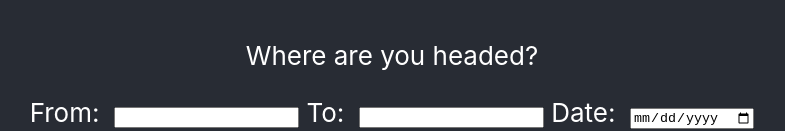
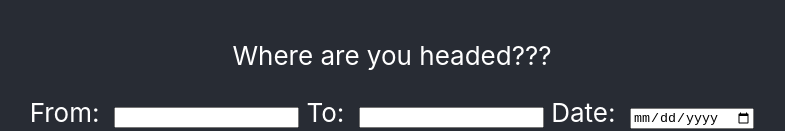
Before and after one commit to huom7473/sideride, a React (Create React App) app in the folder sideride/: page /search in a window 1280 px wide. Shown: the part 373-504 px from the top of the page, without its empty margins (248-1033 px from the left). Built offline with nearby package versions, Linux system fonts and the light colour scheme; no server answers; what aws-amplify would draw is missing.

Commit message:
Update SearchPage.js

```diff
--- a/sideride/src/SearchPage.js
+++ b/sideride/src/SearchPage.js
@@ -10,7 +10,7 @@ export default function SearchPage() {
                 <img src={logo} className="App-logo" alt="logo" />
                 <div>
                     <p>
-                        Where are you headed?
+                        Where are you headed???
                     </p>
                 </div>
                 <div>
```
